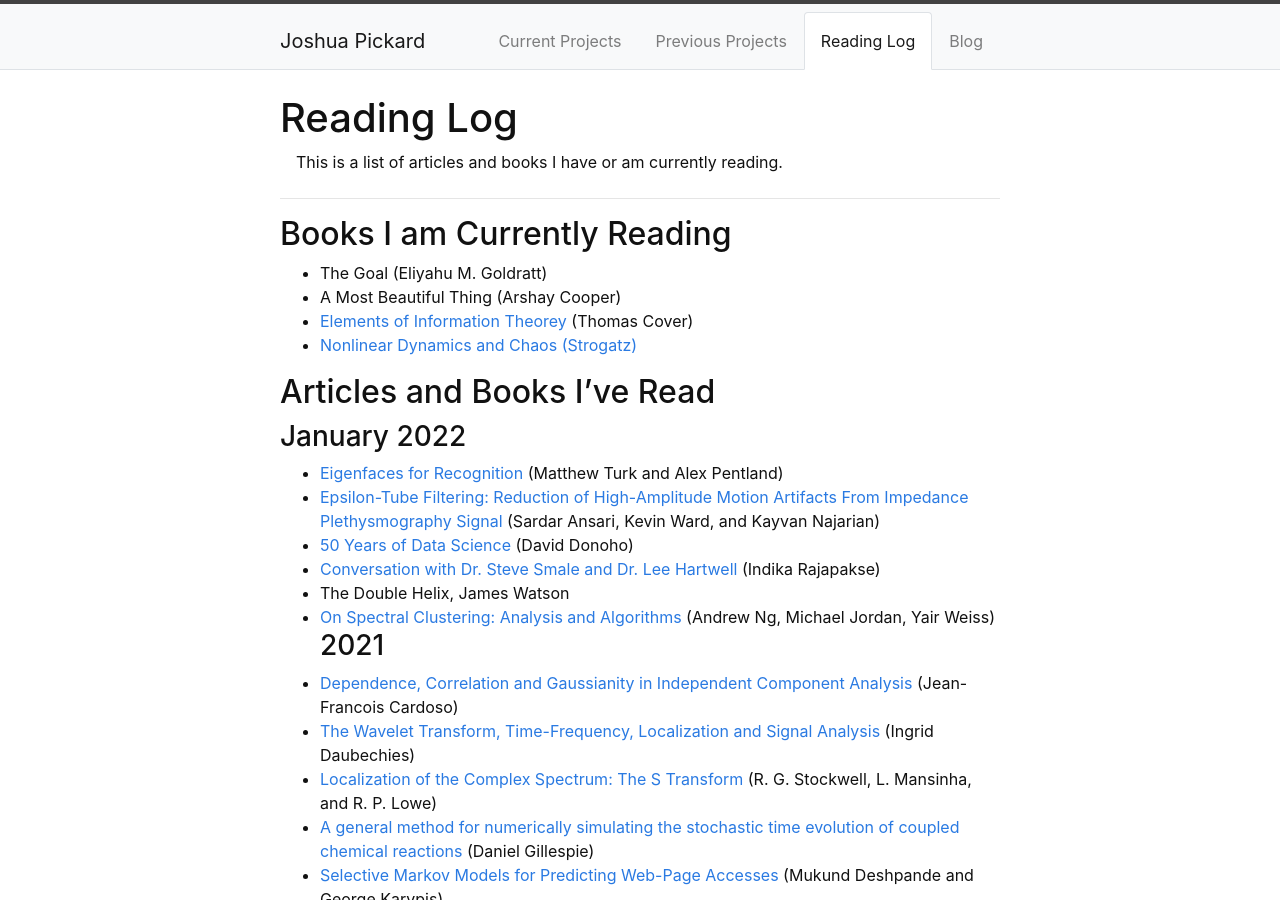
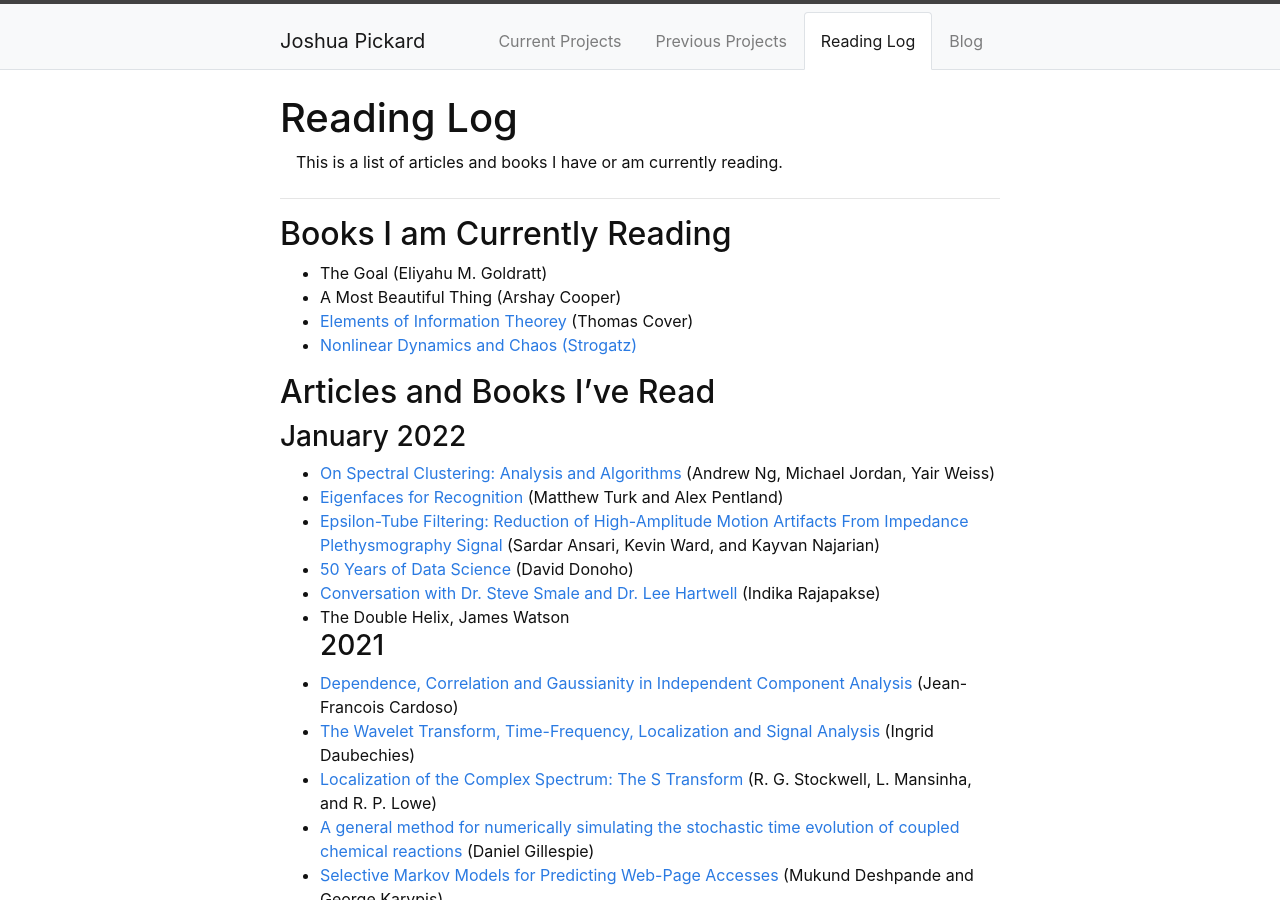
Before and after one commit to Jpickard1/jpickard1.github.io, a Jekyll site: the page built from content/3-Reading_Log.md, in a window 1280 px wide and 900 px high. Built offline with Jekyll 4.4.1, drawn with Linux system fonts in a browser that asks for light colours.

```diff
--- a/content/3-Reading_Log.md
+++ b/content/3-Reading_Log.md
@@ -14,12 +14,12 @@ description: >
 ## Articles and Books I've Read
 
 ### January 2022
+- [On Spectral Clustering: Analysis and Algorithms](https://ai.stanford.edu/~ang/papers/nips01-spectral.pdf) (Andrew Ng, Michael Jordan, Yair Weiss)
 - [Eigenfaces for Recognition](https://drive.google.com/file/d/1JvFdAp15uf1UGlJS30TNducVE5BNcpTp/view) (Matthew Turk and Alex Pentland)
 - [Epsilon-Tube Filtering: Reduction of High-Amplitude Motion Artifacts From Impedance Plethysmography Signal](https://ieeexplore.ieee.org/stamp/stamp.jsp?arnumber=6785963) (Sardar Ansari, Kevin Ward, and Kayvan Najarian)
 - [50 Years of Data Science](https://drive.google.com/file/d/1x9ZsIo8mhINNjHlGd5r_q7jEyKNlMOk8/view) (David Donoho)
 - [Conversation with Dr. Steve Smale and Dr. Lee Hartwell](https://drive.google.com/file/d/1GfW_AD97HGbRa2yVuNK-Uix49piaEh2P/view) (Indika Rajapakse)
 - The Double Helix, James Watson
-- [On Spectral Clustering: Analysis and Algorithms](https://ai.stanford.edu/~ang/papers/nips01-spectral.pdf) (Andrew Ng, Michael Jordan, Yair Weiss)
 ### 2021
 - [Dependence, Correlation and Gaussianity in Independent Component Analysis](https://www.jmlr.org/papers/volume4/cardoso03a/cardoso03a.pdf) (Jean-Francois Cardoso)
 - [The Wavelet Transform, Time-Frequency, Localization and Signal Analysis](https://services.math.duke.edu/~ingrid/publications/ieee36-1990.pdf) (Ingrid Daubechies)
```
